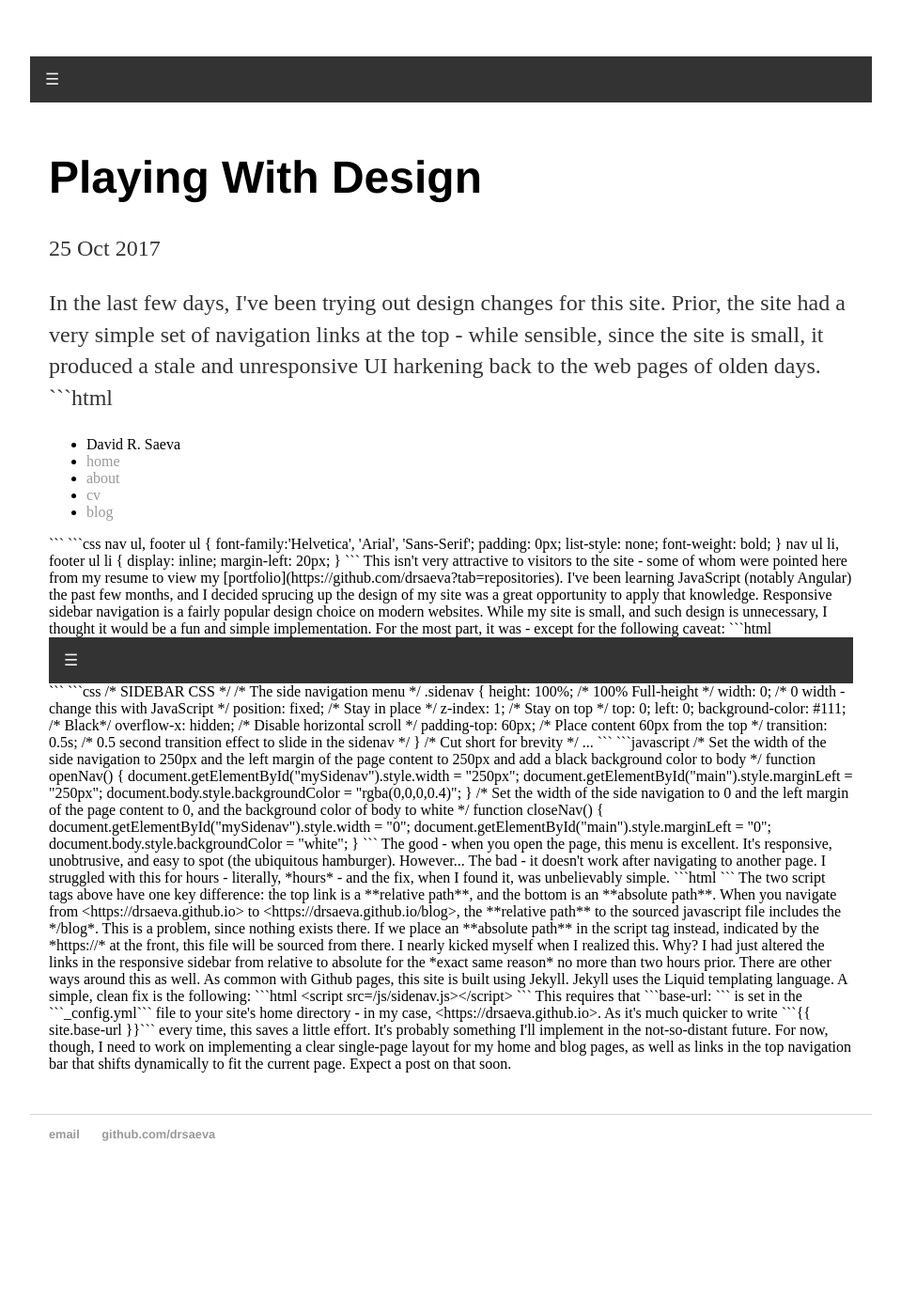
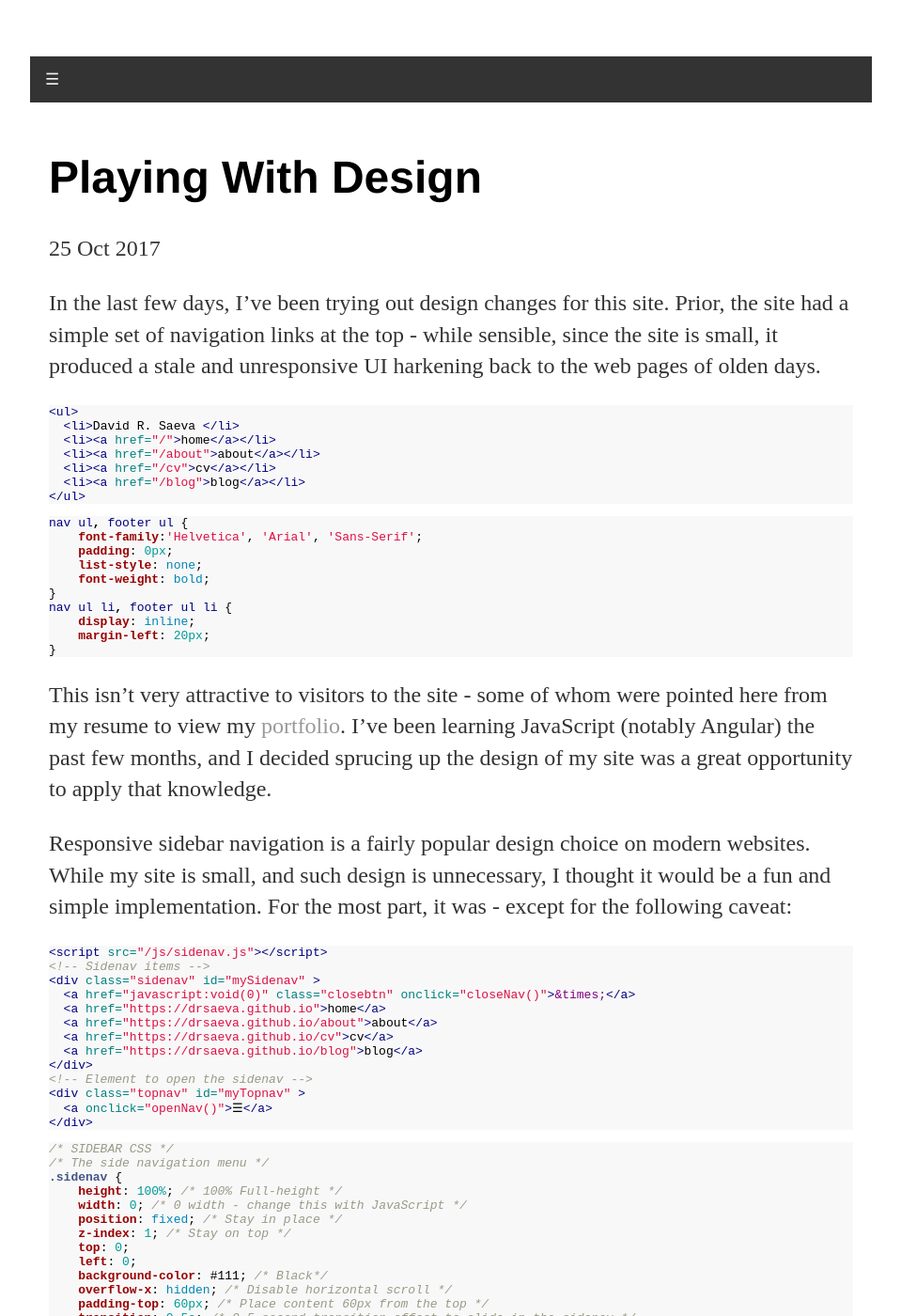
Before and after one commit to drsaeva/drsaeva.github.io, a Jekyll site: the page built from _posts/2017-10-25-Playing-With-Design.md, in a window 1280 px wide and 1400 px high. Shown: the whole window at 94% size, without its empty margins (160-1119 px from the left). Built offline with Jekyll 4.4.1, drawn with Linux system fonts in a browser that asks for light colours; some of the changed text lies outside the part shown.

Commit message:
Update 2017-10-25-Playing-With-Design.md

````diff
--- a/_posts/2017-10-25-Playing-With-Design.md
+++ b/_posts/2017-10-25-Playing-With-Design.md
@@ -4,9 +4,9 @@ title: "Playing With Design"
 date: 2017-10-25
 use_code: true
 ---
-<p><!--excerpt.start-->
-In the last few days, I've been trying out design changes for this site. Prior, the site had a very simple set of navigation links at the top - while sensible, since the site is small, it produced a stale and unresponsive UI harkening back to the web pages of olden days.
-<!--excerpt.end-->
+
+In the last few days, I've been trying out design changes for this site. Prior, the site had a simple set of navigation links at the top - while sensible, since the site is small, it produced a stale and unresponsive UI harkening back to the web pages of olden days.
+
 
 ```html
 <ul>
@@ -106,4 +106,3 @@ There are other ways around this as well. As common with Github pages, this site
 This requires that ```base-url: ``` is set in the ```_config.yml``` file to your site's home directory - in my case, <https://drsaeva.github.io>. As it's much quicker to write {% raw %}```{{ site.base-url }}```{% endraw %} every time, this saves a little effort. It's probably something I'll implement in the not-so-distant future.
 
 For now, though, I need to work on implementing a clear single-page layout for my home and blog pages, as well as links in the top navigation bar that shifts dynamically to fit the current page. Expect a post on that soon.
-</p>
````
